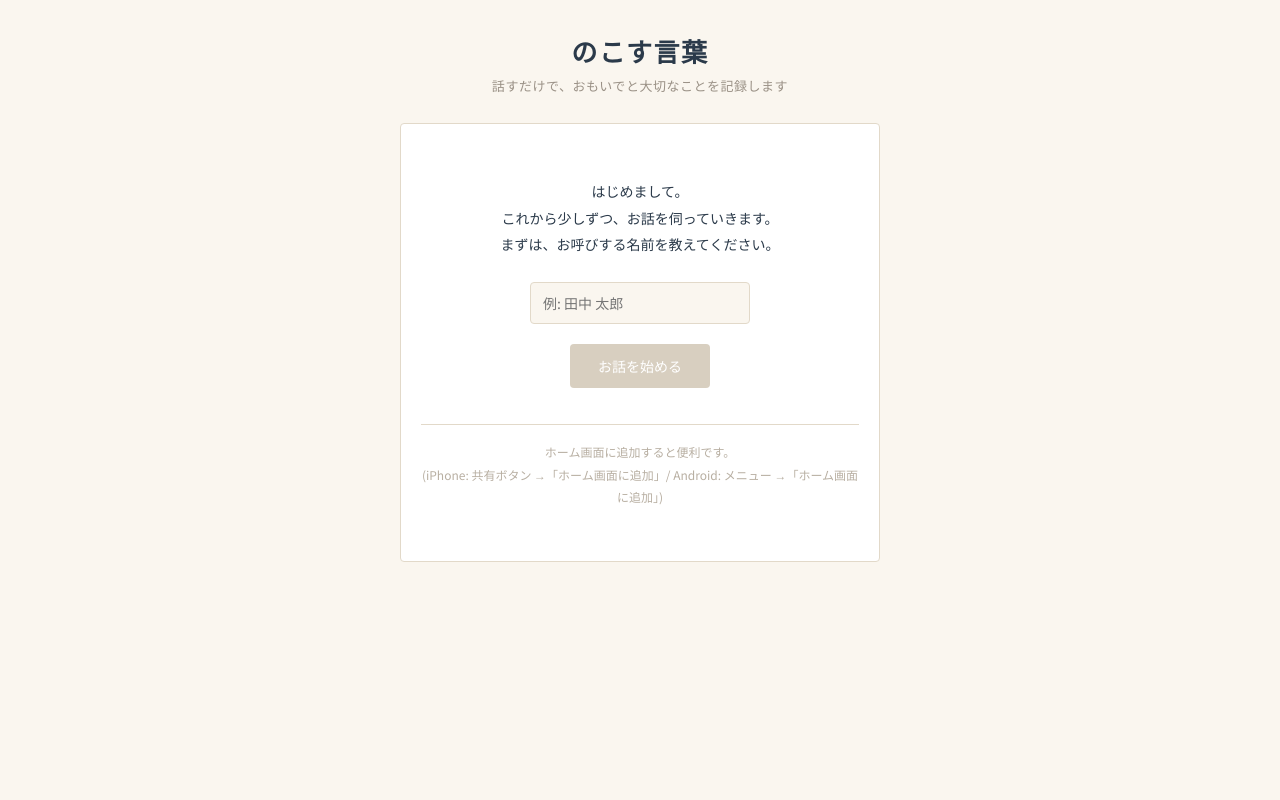
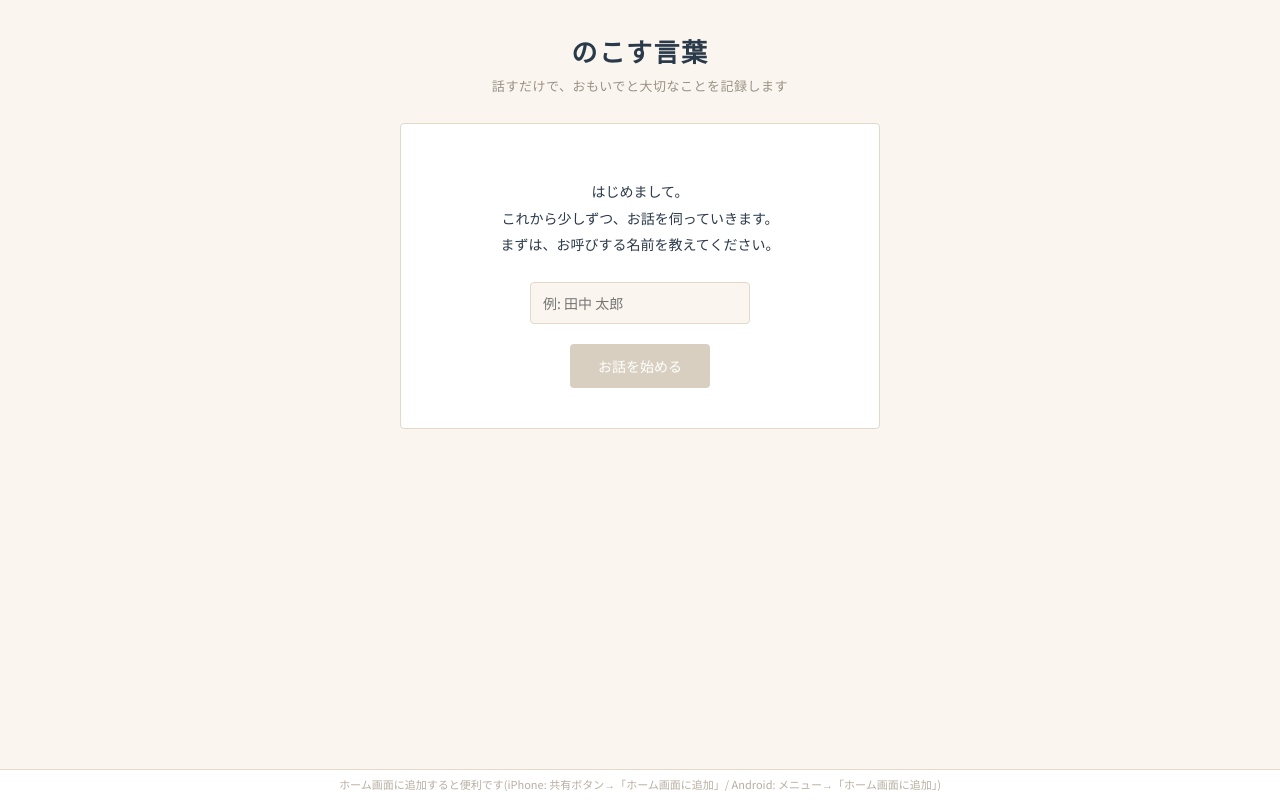
Before and after one commit to shinbosoji/nokosu-kotoba, a React (Vite) app: page / in a window 1280 px wide. Built offline with nearby package versions, Linux system fonts and the light colour scheme.

Commit message:
fix home screen hint visibility and fullscreen input

```diff
--- a/src/App.jsx
+++ b/src/App.jsx
@@ -238,7 +238,7 @@ function DocSection({ title, accentColor, entries, emptyText, icon, onExport })
               >
                 {c}
               </p>
-            ))}
+))}
           </div>
         ))
       )}
@@ -309,21 +309,6 @@ function OnboardingScreen({ profile, onChange, onStart }) {
       >
         お話を始める
       </button>
-
-      <p
-        style={{
-          fontSize: '12px',
-          color: '#B8AFA2',
-          lineHeight: 1.9,
-          marginTop: '36px',
-          paddingTop: '16px',
-          borderTop: `1px solid ${LINE}`,
-        }}
-      >
-        ホーム画面に追加すると便利です。
-        <br />
-        (iPhone: 共有ボタン →「ホーム画面に追加」/ Android: メニュー →「ホーム画面に追加」)
-      </p>
     </div>
   );
 }
@@ -492,8 +477,7 @@ export default function App() {
     }
     setLoading(false);
   };
-
-  const handleOnboardStart = () => {
+const handleOnboardStart = () => {
     setOnboarded(true);
     setStarted(true);
     const greeting = {
@@ -579,6 +563,7 @@ export default function App() {
         background: PAPER,
         minHeight: '700px',
         padding: '32px',
+        paddingBottom: '48px',
         boxSizing: 'border-box',
       }}
     >
@@ -651,8 +636,8 @@ export default function App() {
                     left: 0,
                     right: 0,
                     bottom: 0,
-                    width: '100vw',
-                    height: '100vh',
+                    width: '100%',
+                    height: '100%',
                     background: '#FFFFFF',
                     border: 'none',
                     borderRadius: 0,
@@ -732,7 +717,7 @@ export default function App() {
                   >
                     閉じる
                   </button>
-                )}
+)}
                 {!isFullscreen && (
                   <span
                     style={{
@@ -747,7 +732,7 @@ export default function App() {
               </div>
             </div>
 
-            <div ref={scrollRef} style={{ flex: 1, overflowY: 'auto', padding: '18px' }}>
+            <div ref={scrollRef} style={{ flex: 1, minHeight: 0, overflowY: 'auto', padding: '18px' }}>
               {messages.map((m, i) => {
                 if (m.content.startsWith('(') && m.content.endsWith(')')) return null;
                 return (
@@ -801,7 +786,7 @@ export default function App() {
               )}
             </div>
 
-            <div style={{ borderTop: `1px solid ${LINE}`, padding: '12px 14px', display: 'flex', gap: '8px' }}>
+            <div style={{ borderTop: `1px solid ${LINE}`, padding: '12px 14px', display: 'flex', gap: '8px', flexShrink: 0 }}>
               <textarea
                 value={input}
                 onChange={(e) => {
@@ -938,6 +923,33 @@ export default function App() {
           </div>
         </div>
       )}
+
+      {!isFullscreen && (
+        <div
+          style={{
+            position: 'fixed',
+            bottom: 0,
+            left: 0,
+            right: 0,
+            background: '#FFFFFF',
+            borderTop: `1px solid ${LINE}`,
+            padding: '6px 12px',
+            textAlign: 'center',
+            zIndex: 500,
+          }}
+        >
+          <p
+            style={{
+              fontSize: '11px',
+              color: '#B8AFA2',
+              lineHeight: 1.6,
+              margin: 0,
+            }}
+          >
+            ホーム画面に追加すると便利です(iPhone: 共有ボタン→「ホーム画面に追加」/ Android: メニュー→「ホーム画面に追加」)
+          </p>
+        </div>
+      )}
     </div>
   );
 }
```
